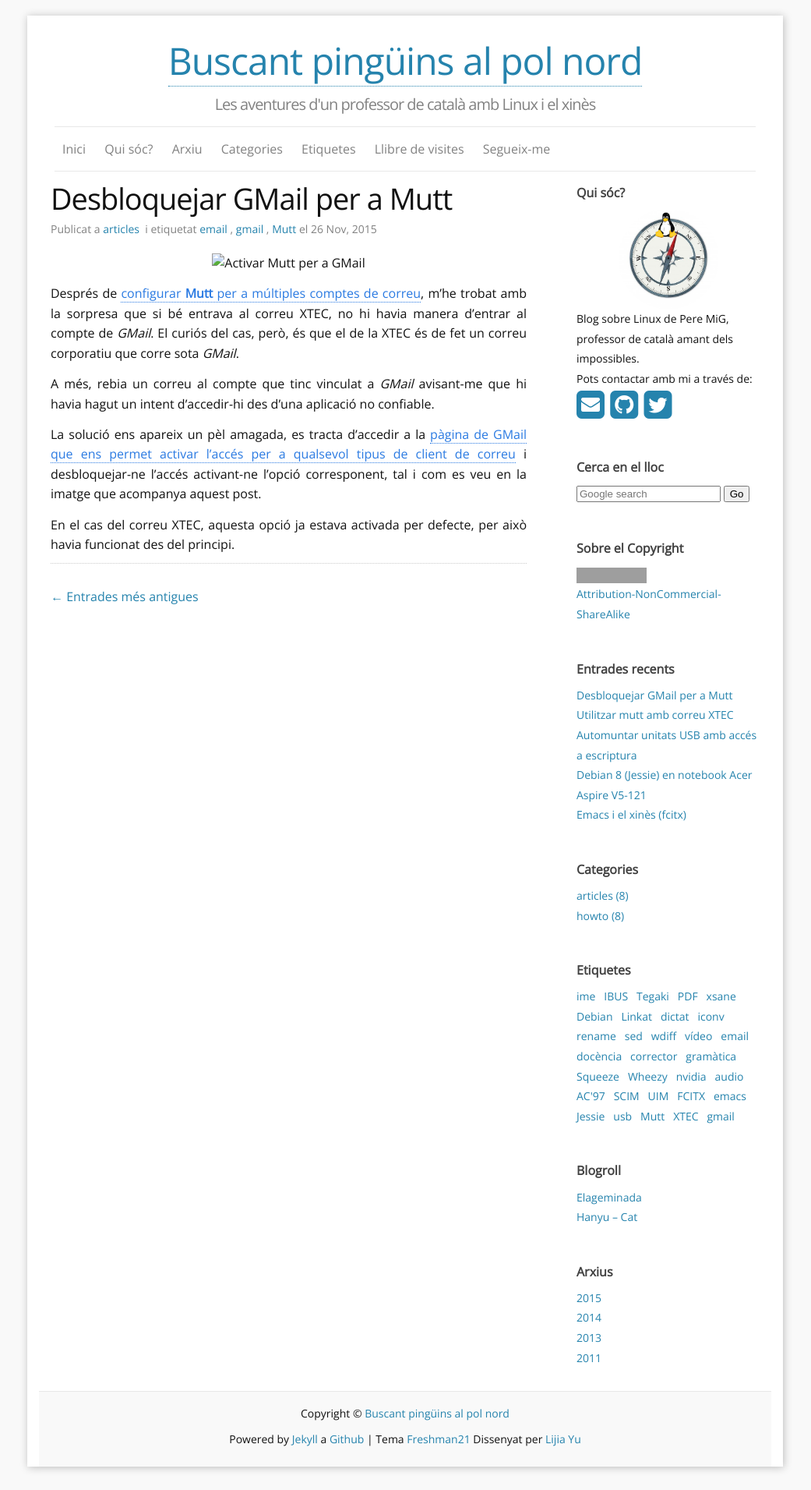
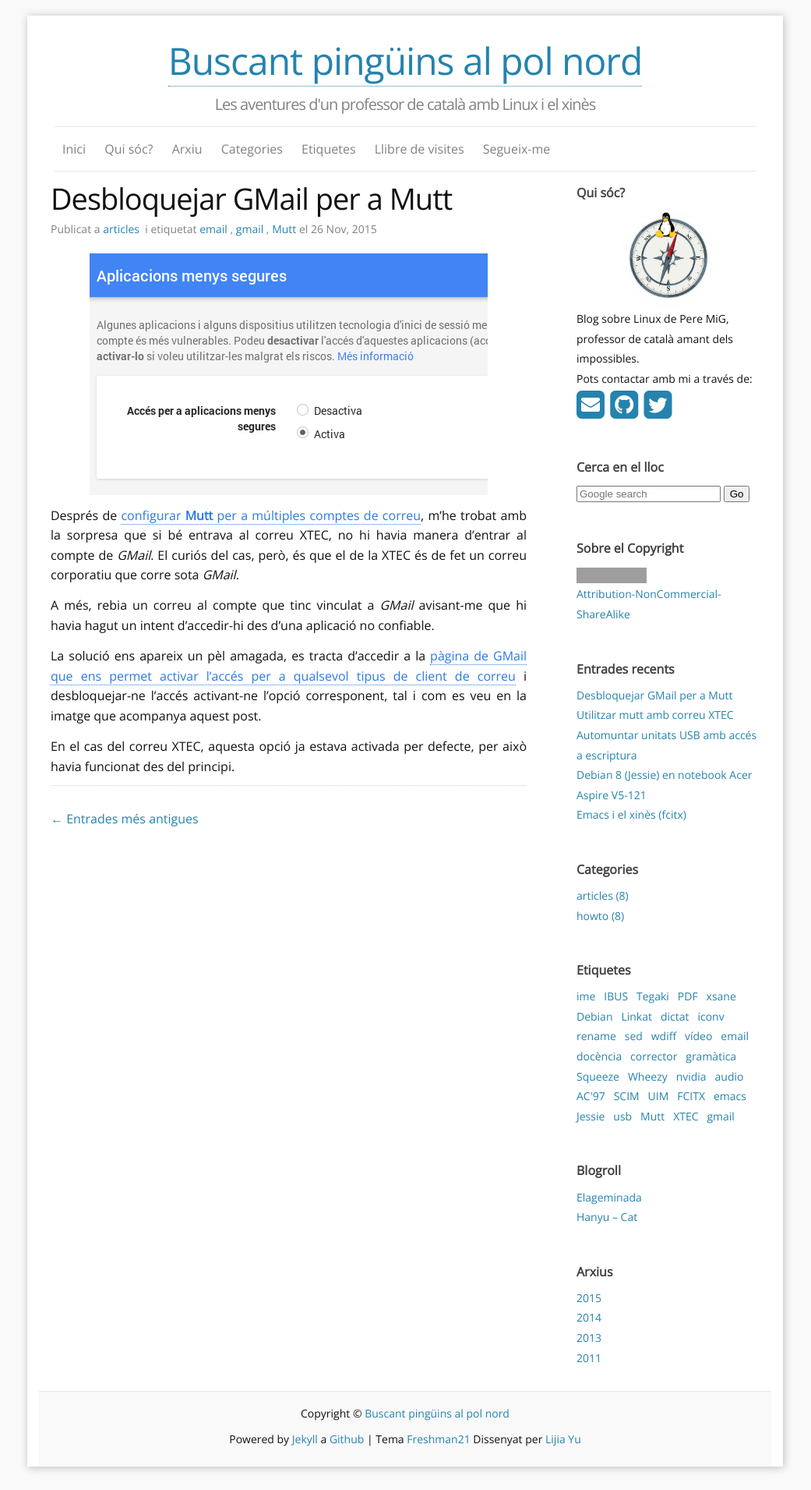
Before and after one commit to peremig/peremig.github.io, a Jekyll site: the page built from _posts/2015-11-26-Desbloquejar_Gmail_per_a_Mutt.md, in a window 1280 px wide. Shown: the whole page at 78% size, without its empty margins (120-1161 px from the left). Built offline with Jekyll 4.4.1, drawn with Linux system fonts in a browser that asks for light colours; nearby versions of some CDN libraries; comment, search, counter and statistics services are not loaded; grey boxes are pictures that could not be loaded.

Commit message:
Correcció 2 Desbloquejar Gmail i Mutt

```diff
--- a/_posts/2015-11-26-Desbloquejar_Gmail_per_a_Mutt.md
+++ b/_posts/2015-11-26-Desbloquejar_Gmail_per_a_Mutt.md
@@ -12,7 +12,7 @@
 ---
 <div style="text-align:center" markdown="1">
 
-![Activar Mutt per a GMail](/imatges/gmail.png)
+![Activar Mutt per a GMail](/images/gmail.png)
 
 </div>
 <div style="text-align:justify" markdown="1">
```
